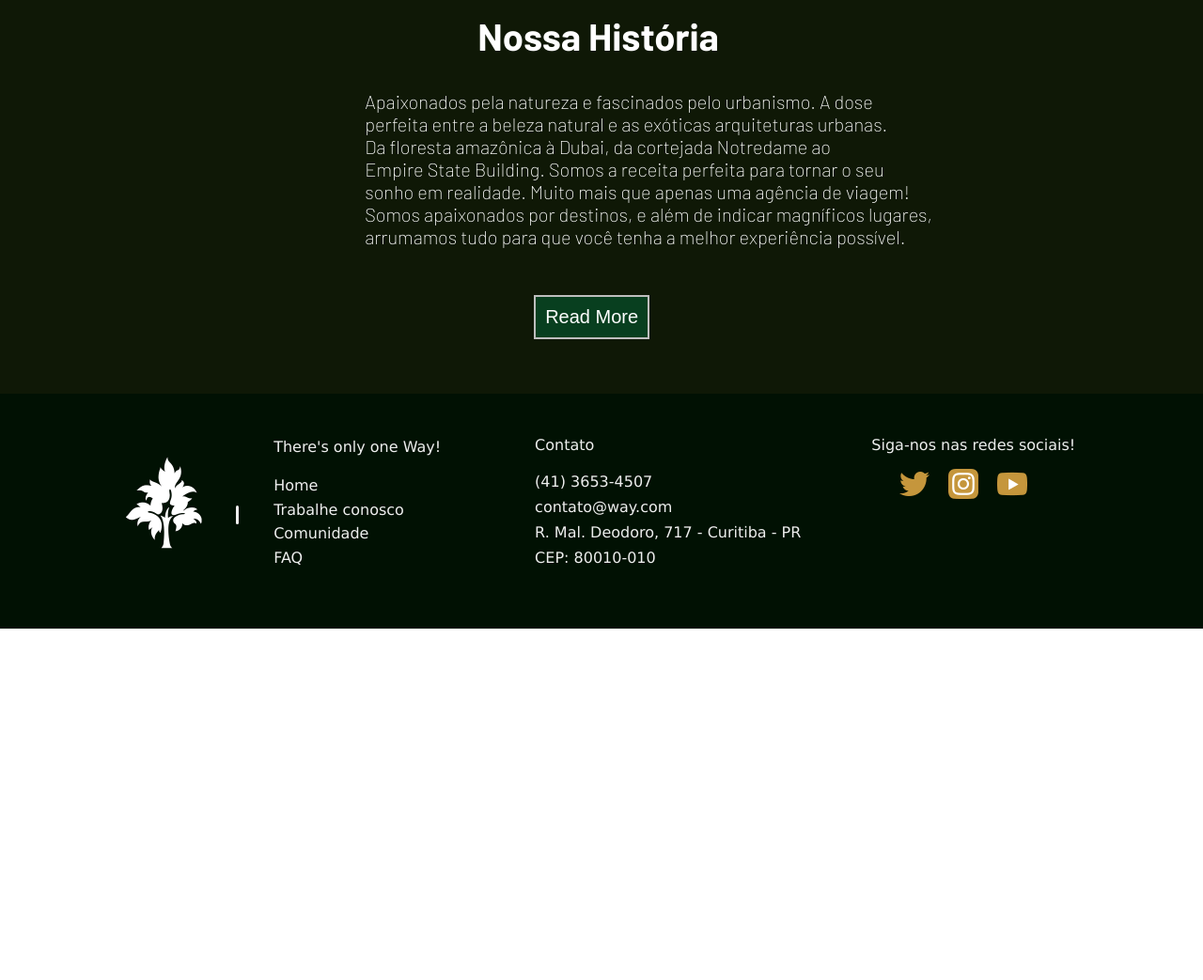
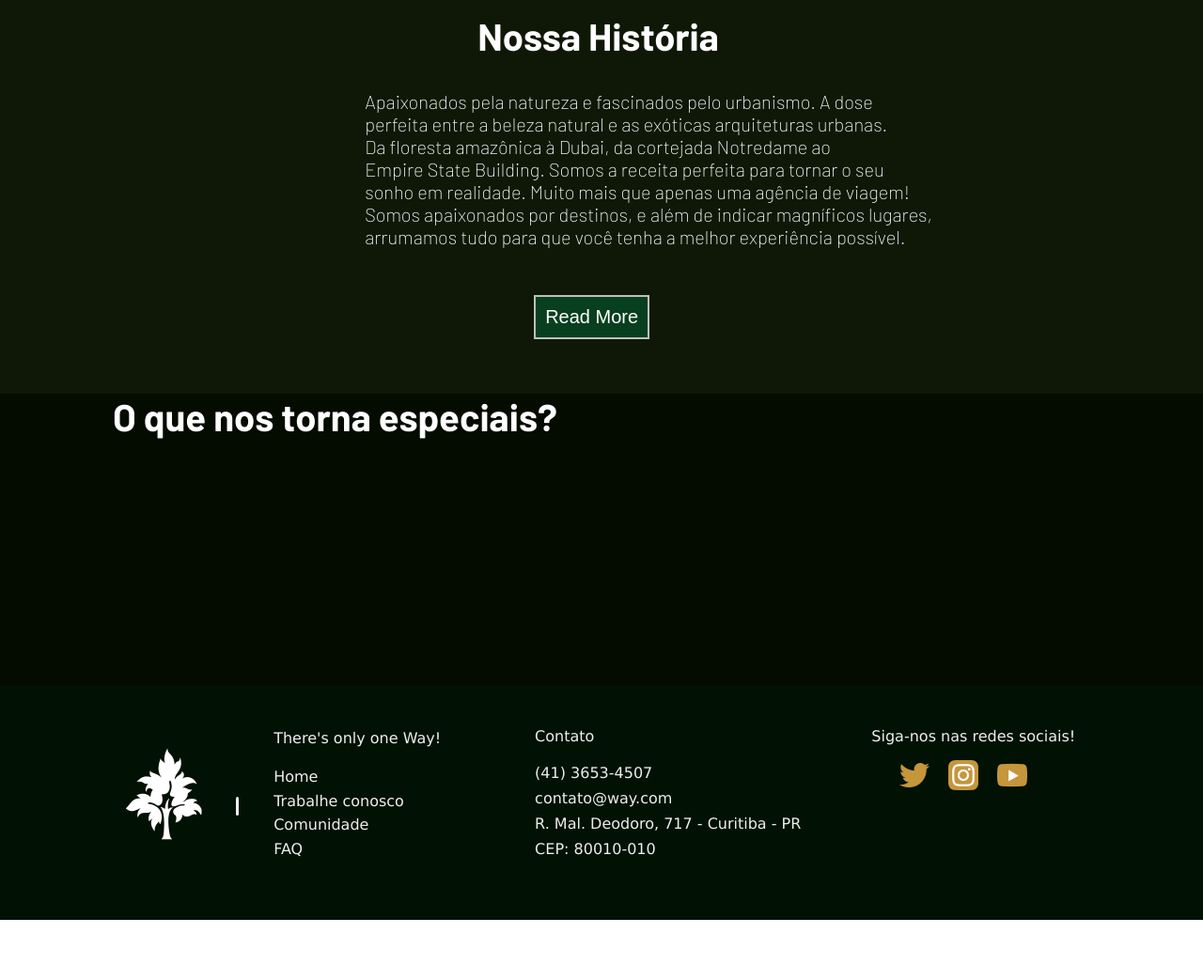
Before and after one commit to GustavoMoraisSantos/ProjetoPI, a PHP site: page / in a window 1280 px wide. Shown: the part 601-1644 px from the top of the page at 94% size. Run offline with PHP 8.4, Linux system fonts and the light colour scheme.

Commit message:
Comecei o content3
Definição de cor, tamanho e título.

```diff
--- a/index.html
+++ b/index.html
@@ -39,7 +39,7 @@
     <section class="content__2">
         <!--"This Is Our Story", breve história, botão linkando pra about "Read More"-->
         <div>
-            <h2>Nossa História</h2>
+            <h2 class="h2__content2">Nossa História</h2>
             <p class="text_content2"> Apaixonados pela natureza e fascinados pelo urbanismo. A dose<br> perfeita entre a beleza natural e as exóticas arquiteturas urbanas.<br> Da floresta amazônica à Dubai, da cortejada  Notredame ao<br> Empire State Building. Somos a receita perfeita para tornar o seu<br> sonho em realidade.
                 Muito mais que apenas uma agência de viagem! <br>Somos apaixonados por destinos, e além de indicar magníficos lugares,<br> arrumamos tudo para que você tenha a melhor experiência possível.
 
@@ -49,6 +49,9 @@
     </section>
     <section class="content__3">
         <!--"What make us special", títulos como: Guias especialistas locais, Aventuras escolhidas a dedo, Destinos de joias escondidas. Curto parágrafos falando um pouco sobre cada coisa. -->
+        <div>
+            <h2 class="h2__content3">O que nos torna especiais?</h2>
+        </div>
     </section>
     <section class="content__4">
         <!--Fotos e vídeos, uma breve amostra da galeria, botão "saiba mais" linkando para destinations-->
--- a/style.css
+++ b/style.css
@@ -123,7 +123,7 @@ body {/*padroniza a fonte do corpo, as margens, o tamanho e a cor dos elementos*
     border: 2px solid  #c4953e;
 }
 
-.content__2{
+.content__2{/*define a cor e o alinhamento dos conteúdos, Semi-responsivo*/
     width: 100%;
     height: 420px;
     background-color: rgb(15, 24, 6);
@@ -132,7 +132,7 @@ body {/*padroniza a fonte do corpo, as margens, o tamanho e a cor dos elementos*
     align-items: center;
     justify-content: center;
 }
-h2{
+.h2__content2{/*define os padrões dos títulos de cada conteúdo*/
     font-family: 'Barlow Bold';
     color: rgb(255, 255, 255);
     position: relative;
@@ -140,7 +140,7 @@ h2{
     font-size: 40px;
     margin-left: 120px;
 }
-.text_content2{
+.text_content2{/*define as coisas de "nossa história"*/
     color: white;
     font-size: 20px;
     margin-right: -100px;
@@ -161,6 +161,21 @@ h2{
     border: 2px solid  #c4953e;
 }
 
+.content__3{
+    background-color: #040c00;
+    width: 100%;
+    height: 300px;
+    padding-top: 10px;
+}
+
+.h2__content3{
+    font-family: 'Barlow Bold';
+    color: rgb(255, 255, 255);
+    position: relative;
+    margin-top: -10px;
+    font-size: 40px;
+    margin-left: 120px;
+}
 
 /* CASSOL */
 .rodape{
```
